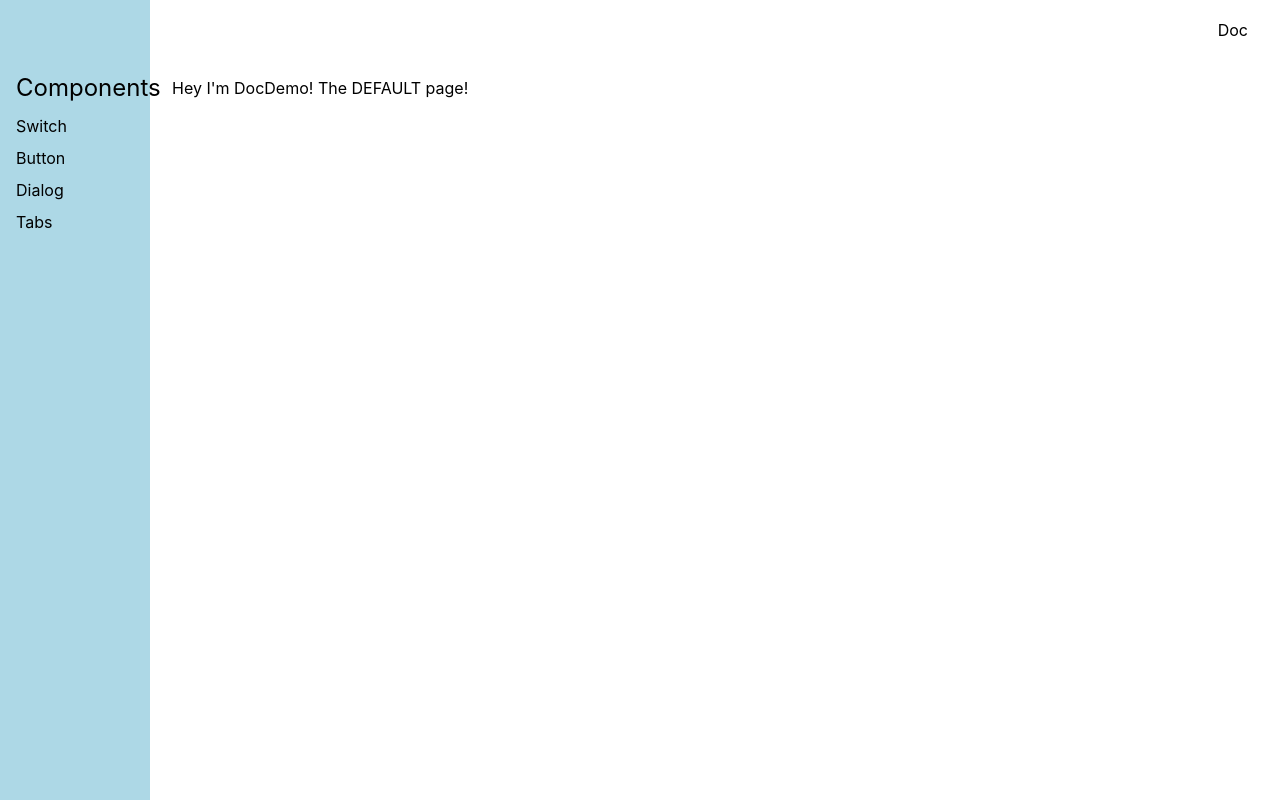
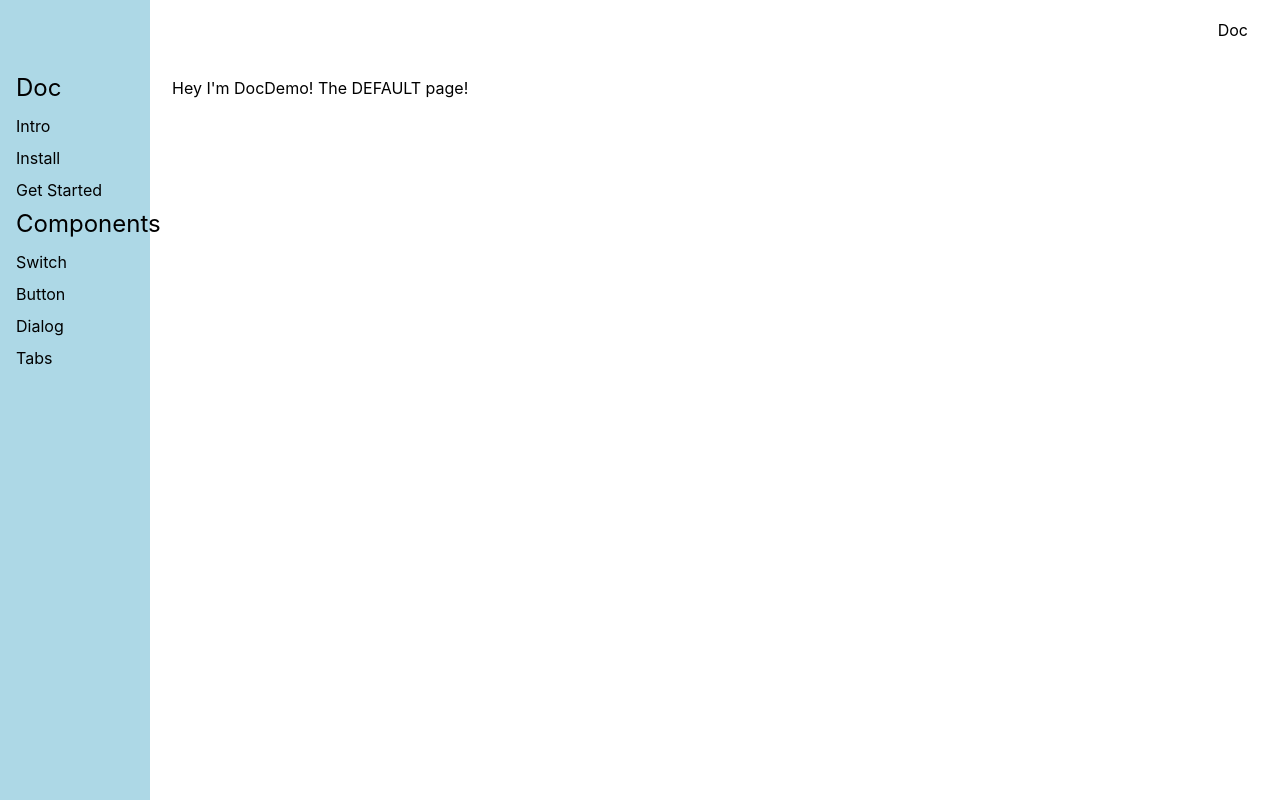
Before and after one commit to ST2020wa/weee-ui-1, a Vue app: page /#/doc in a window 1280 px wide. Built offline with nearby package versions, Linux system fonts and the light colour scheme.

Commit message:
initiate router

```diff
--- a/src/components/Topnav.vue
+++ b/src/components/Topnav.vue
@@ -42,7 +42,7 @@
   top: 0;
   left: 0;
   width: 100%;
-  z-index: 10;
+  z-index: 20;
   justify-content: center;
   align-items: center;
   > .logo {
--- a/src/views/Doc.vue
+++ b/src/views/Doc.vue
@@ -4,6 +4,18 @@
     <div class="content">
       <aside v-if="menuVisible">
         <!--        当 menuVisible 变化的时候， aside 也要变化-->
+        <h2>Doc</h2>
+        <ol>
+          <li>
+            <router-link to="/doc/intro">Intro</router-link>
+          </li>
+          <li>
+            <router-link to="/doc/install">Install</router-link>
+          </li>
+          <li>
+            <router-link to="/doc/get-started">Get Started</router-link>
+          </li>
+        </ol>
         <h2>Components</h2>
         <ol>
           <li>
--- /dev/null
+++ b/src/views/GetStarted.vue
@@ -0,0 +1,5 @@
+<template>
+  <div>
+    Start!
+  </div>
+</template>
--- /dev/null
+++ b/src/views/Install.vue
@@ -0,0 +1,5 @@
+<template>
+  <div>
+    Install.vue
+  </div>
+</template>
--- /dev/null
+++ b/src/views/Intro.vue
@@ -0,0 +1,5 @@
+<template>
+  <div>
+    Hey I'm intro
+  </div>
+</template>
```
Also changed, not shown: src/router.ts (+7 -1 lines).
